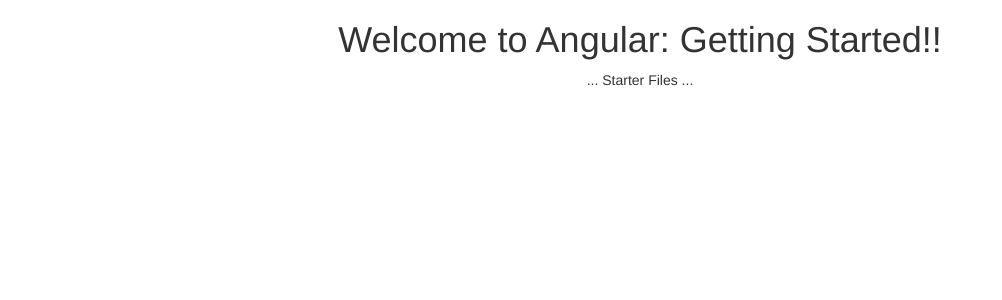
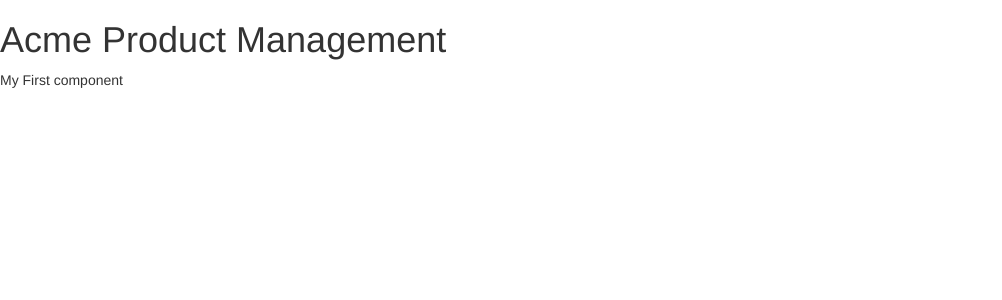
Before and after one commit to yadurajshakti/Angular-SampleApp-APM, an Angular app: page / in a window 1280 px wide. Shown: the top 300 px of the page, without its empty margins (0-1002 px from the left). Built offline with nearby package versions, Linux system fonts and the light colour scheme.

Commit message:
added App component

```diff
--- a/src/app/app.component.ts
+++ b/src/app/app.component.ts
@@ -1,10 +1,12 @@
-import { Component } from '@angular/core';
+import { Component} from '@angular/core';
 
 @Component({
   selector: 'pm-root',
-  templateUrl: './app.component.html',
-  styleUrls: ['./app.component.css']
+  template: `<div>
+  <h1>{{pageTitle}}</h1>
+  <div>My First component</div>
+  </div>`
 })
 export class AppComponent {
-  title = 'Angular: Getting Started';
+  pageTitle: string ='Acme Product Management';
 }
```
